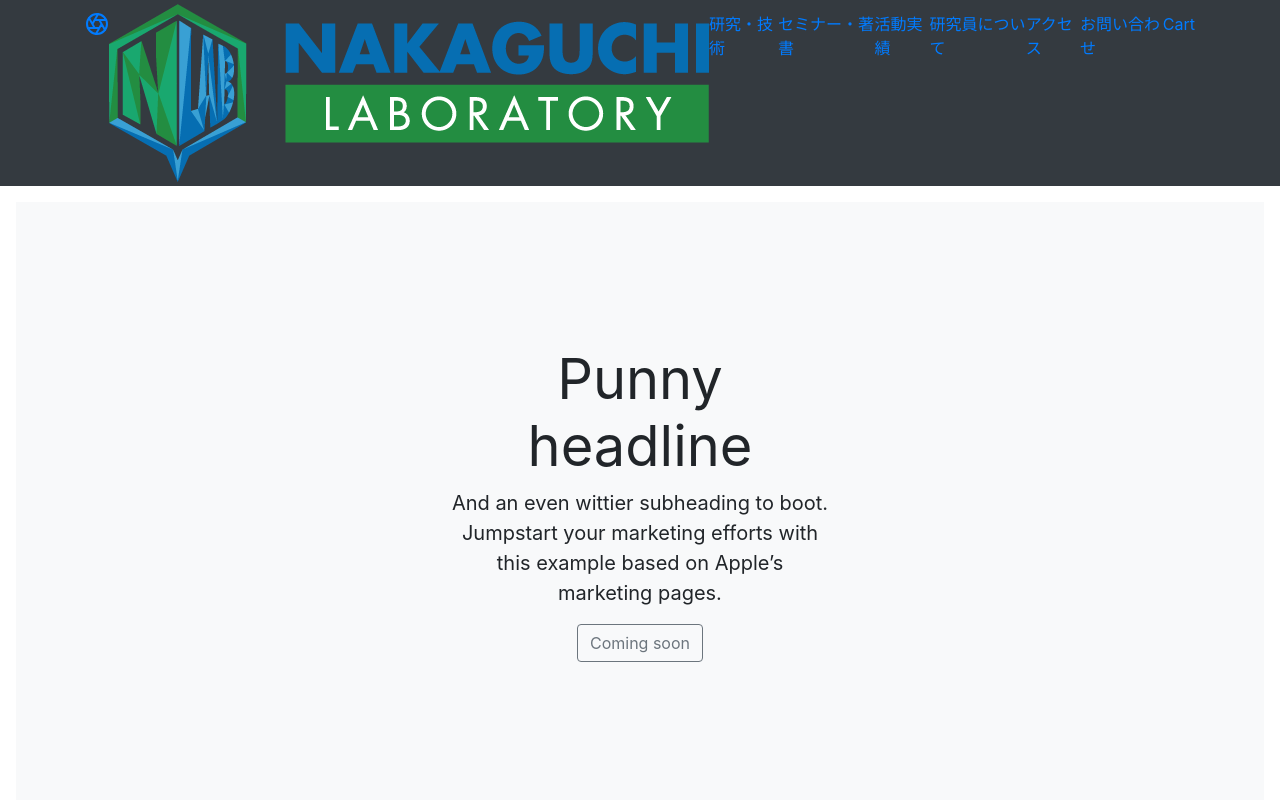
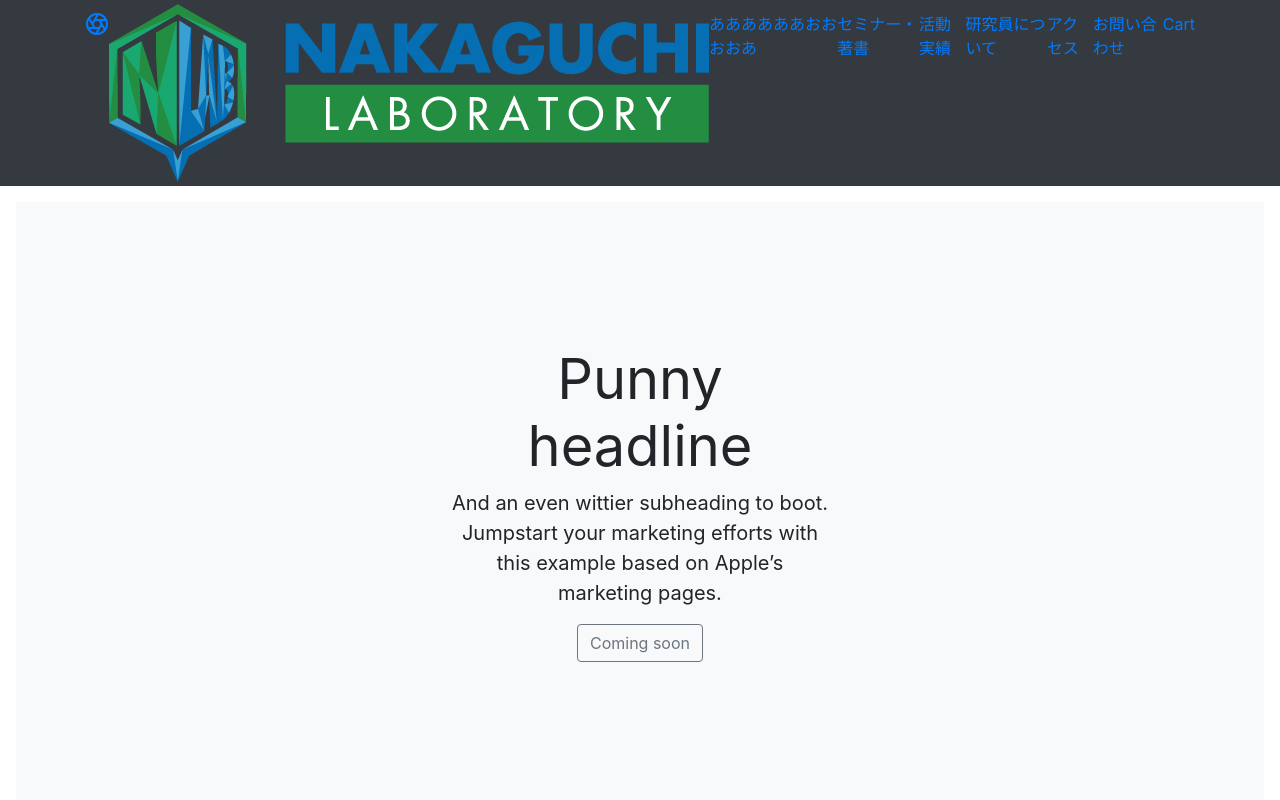
Before and after one commit to midorifujii/Nlabo, a website: page assets/index.html in a window 1280 px wide. Shown: the top 800 px of the page. Drawn offline with nearby package versions, Linux system fonts and the light colour scheme; files that its build step writes are made by us from their sources; files whose address does not match are found by name.

Commit message:
ああああ追加

```diff
--- a/assets/index.html
+++ b/assets/index.html
@@ -16,7 +16,7 @@
       <svg xmlns="C:\Users\zd3G13\Desktop\zd3G13\04_corporate\html\images\logo.png" width="24" height="24" fill="none" stroke="currentColor" stroke-linecap="round" stroke-linejoin="round" stroke-width="2" class="d-block mx-auto" role="img" viewBox="0 0 24 24" focusable="false"><title>TOP</title><circle cx="12" cy="12" r="10"/><path d="M14.31 8l5.74 9.94M9.69 8h11.48M7.38 12l5.74-9.94M9.69 16L3.95 6.06M14.31 16H2.83m13.79-4l-5.74 9.94"/></svg>
     </a>
         <a class="py-2 d-none d-md-inline-block" href="#"><a href="index.html"><img src="logo.png" alt="TOP"></a></a>
-    <a class="py-2 d-none d-md-inline-block" href="#">研究・技術</a>
+    <a class="py-2 d-none d-md-inline-block" href="#">ああああああおおおおあ</a>
     <a class="py-2 d-none d-md-inline-block" href="#">セミナー・著書</a>
     <a class="py-2 d-none d-md-inline-block" href="#">活動実績</a>
     <a class="py-2 d-none d-md-inline-block" href="#">研究員について</a>
```
